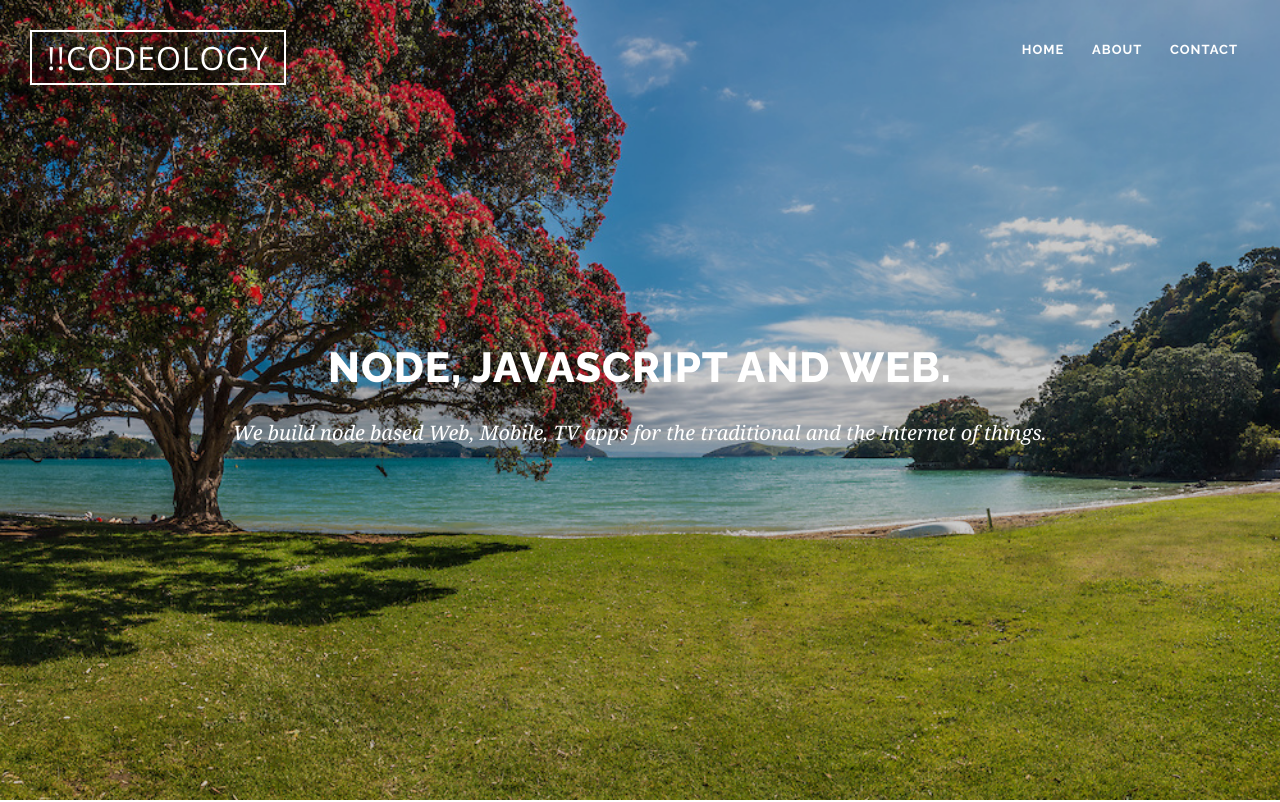
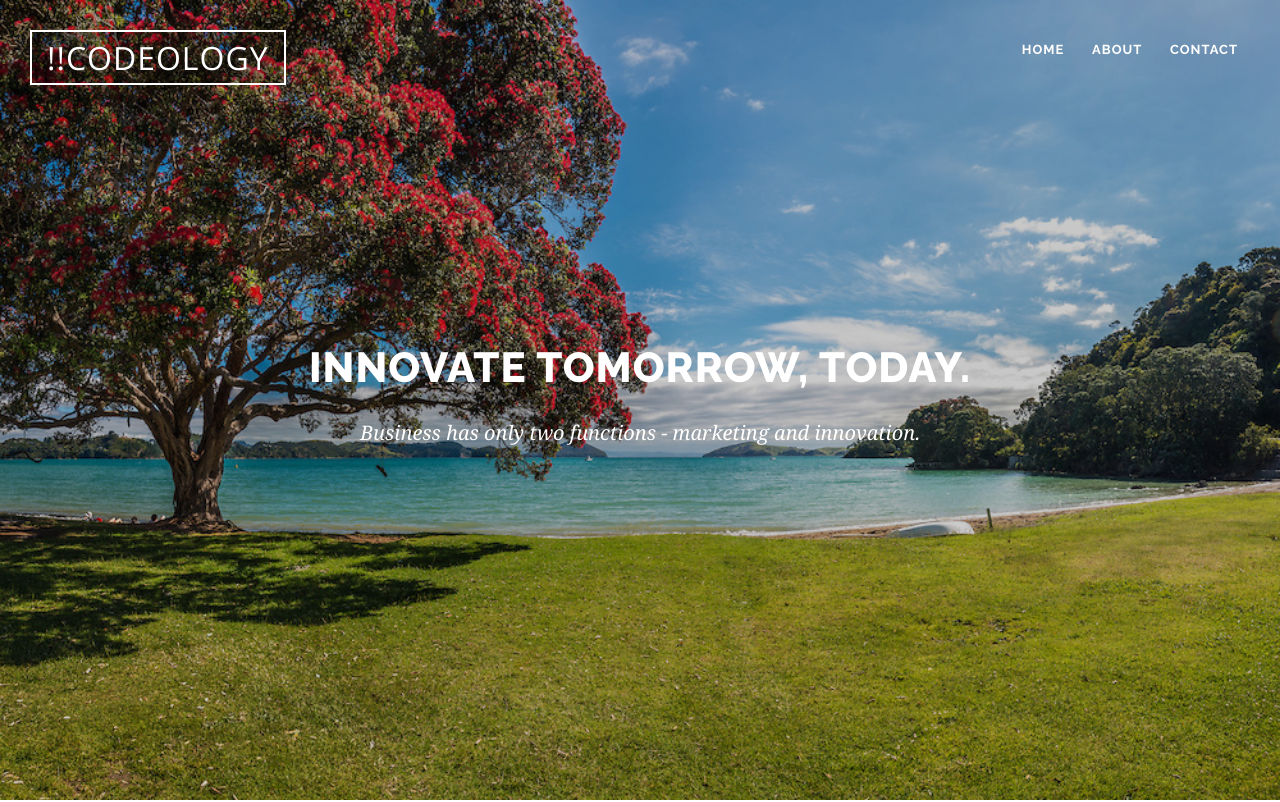
Before and after one commit to codeologist/website, a website: page public/index.html in a window 1280 px wide. Shown: the top 802 px of the page. Drawn offline with nearby package versions, Linux system fonts and the light colour scheme; some packages are replaced by stand-ins of ours.

Commit message:
back to the future

```diff
--- a/public/index.html
+++ b/public/index.html
@@ -107,7 +107,7 @@
                                     data-endelementdelay="0.1"
                                     data-endspeed="500"
                                     data-endeasing="Power4.easeIn"
-                                    style="z-index: 3; max-width: auto; max-height: auto; white-space: nowrap;">Node, Javascript and Web.
+                                    style="z-index: 3; max-width: auto; max-height: auto; white-space: nowrap;">Innovate Tomorrow, Today.
                                 </h1>
 
                                 <!-- LAYER NR. 3 -->
@@ -124,7 +124,7 @@
                                     data-endspeed="500"
                                     data-endeasing="Power4.easeIn"
                                     style="z-index: 3; max-width: auto; max-height: auto; white-space: nowrap;">
-                                    We build node based Web, Mobile, TV apps for the traditional and the Internet of things.
+                                    Business has only two functions - marketing and innovation.
 
                                 </p>
 
```
